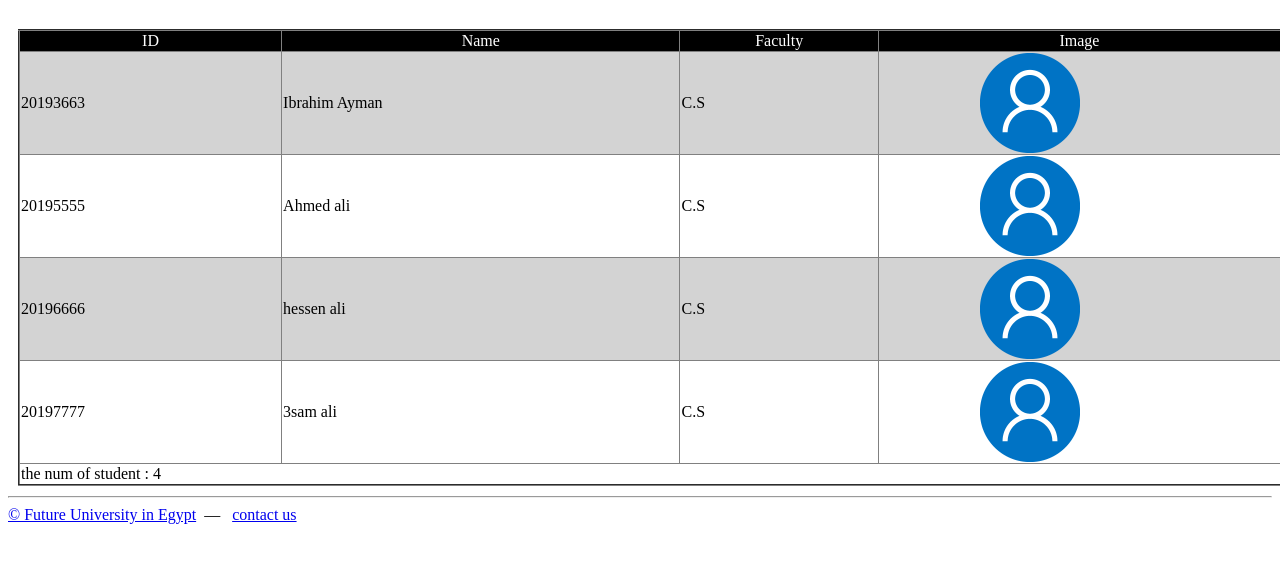
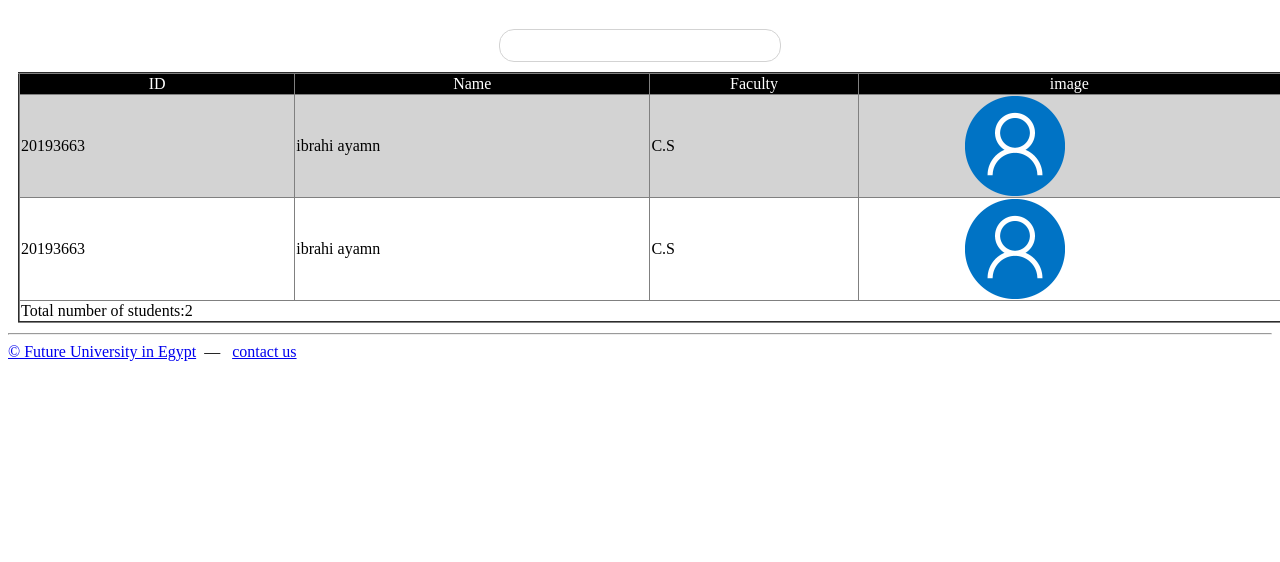
Before and after one commit to 20193663/DM324-a1.3, a plain HTML site: page list.html in a window 1280 px wide. Shown: the part 130-692 px from the top of the page. Drawn offline with Linux system fonts and the light colour scheme.

Commit message:
Add files via upload

```diff
--- a/list.html
+++ b/list.html
@@ -2,61 +2,61 @@
     <head>
         <title>DM324 - Students List</title>
         <link rel="stylesheet" type="text/css" href="style.css">
+		<script>
+			var arr=[['20193663','ibrahi ayamn','C.S','<img src="img/stud.png" alt="Student image" width="100" height="100">'],['20193663','ibrahi ayamn','C.S','<img src="img/stud.png" alt="Student image" width="100" height="100">']];
+		</script>
     </head>
 
-    <body>
-
-
+    <body onload="init();">
+		<!--nav-->
         <ul>
             <li><a href="index.html" >Home</a></li>
             <li><a href="list.html" class="active" >Students List</a></li>
             <li><a href="NewStudent.html"   >New Student</a></li>
             <li class="nav-right"><a href="login.html">Logout</a></li>
         </ul>
+		<!--#nav-->
 <hr/>
+<!--sec-->
 <h1 ><p class="titel">Students List</p></h1>
+<!--searchbar-->
+<div class="searchbar">
+    <input type="search" class="searchbox">
+</div>
+<!--#searchbar-->
 <!--table-->
-<table border="2">
-    <thead>
-        <tr>
-            <td>ID</td>
-            <td>Name</td>
-            <td>Faculty</td>
-            <td>Image</td>
-        </tr>
-    </thead>
-    <tbody>
-        <tr>
-            <td>20193663</td>
-            <td>Ibrahim Ayman</td>
-            <td>C.S</td>
-            <td><img src="img/stud.png" alt="Student image" width="100" height="100"></td>
-        </tr>
-        <tr>
-            <td>20195555</td>
-            <td>Ahmed ali</td>
-            <td>C.S</td>
-            <td><img src="img/stud.png" alt="Student image" width="100" height="100"></td>
-        </tr>
-        <tr>
-            <td>20196666</td>
-            <td>hessen ali</td>
-            <td>C.S</td>
-            <td><img src="img/stud.png" alt="Student image" width="100" height="100"></td>
-        </tr>
-        <tr>
-            <td>20197777</td>
-            <td>3sam ali</td>
-            <td>C.S</td>
-            <td><img src="img/stud.png" alt="Student image" width="100" height="100"></td>
-        </tr>
-    </tbody>
-    <tfoot>
-        <tr>
-            <td colspan="4">the num of student : 4</td>
-        </tr>
-    </tfoot>
-</table>
+<div id="mytable"> </div>
+<!--#table-->
+
+<!--#sec-->
+<script>
+	function init(){
+		var count =0;
+		var mytable = '';
+		mytable+=' <table border="2">'+
+		'<thead>'+'<tr>'+
+		'<td>ID</td>'+
+		'<td>Name</td>'+
+		'<td>Faculty</td>'+
+		'<td>image</td>'+
+		'</tr>'+'</thead>'+'<tbody>';
+		for(var i =0 ;i<arr.length;i++){
+			var studentID=arr[i][0];
+            var studentName=arr[i][1];
+            var studentfaculty=arr[i][2];
+            var studentImage=arr[i][3];
+			mytable+='<tr><td>'+studentID+'</td>'+
+                     '<td>'+studentName+'</td>'+
+                     '<td>'+studentfaculty+'</td>'+
+                     '<td>'+studentImage+'</td></tr>';
+            count++;
+		}
+		mytable+='</tbody>';
+        mytable+='<tfoot><tr><td colspan="4">Total number of students:'+count+'</td> </tr></tfoot></table>';
+
+        document.getElementById("mytable").innerHTML= mytable;
+	}
+</script>
 
 <hr/>
 <!--footer-->
--- a/style.css
+++ b/style.css
@@ -130,3 +130,21 @@ p{
     text-indent: 50px;
     text-align: justify;
 }
+.searchbar{
+	width:20%;
+	border: 1px solid lightgrey ;
+	border-radius: 15px;
+	padding:0px 14px;
+	margin: 8px auto;
+    display: flexbox;
+}
+.searchbox{
+    width:80%;
+    padding:8px 8px;
+    border:none;
+    margin:0 2px;
+    outline:none;
+}
+.searchbar:hover{
+    box-shadow: 0px 5px 5px dimgray;
+}
```
